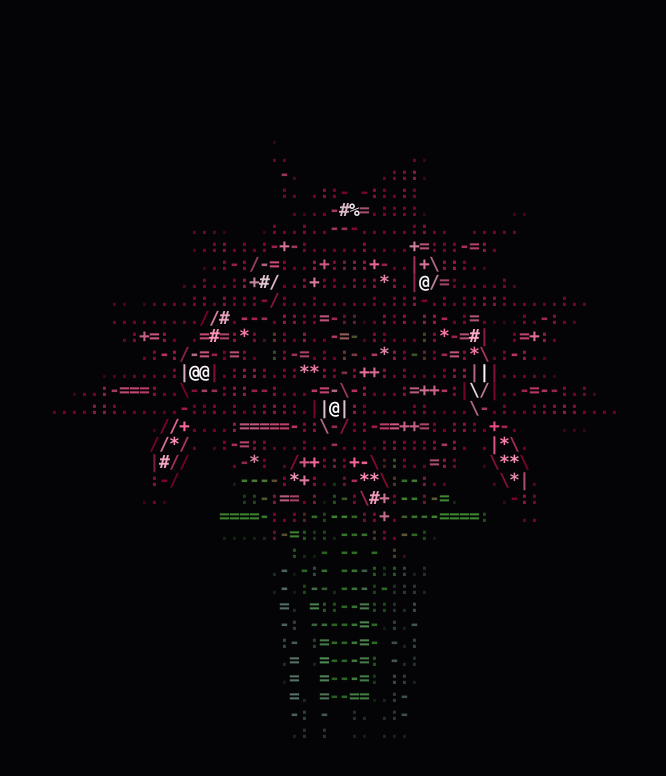
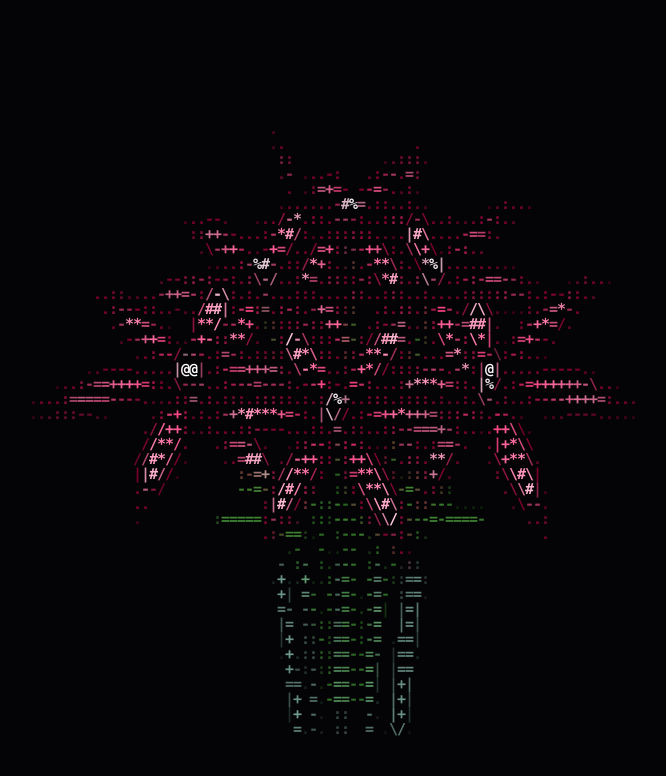
Before and after one commit to uldyn/prezentbukiet, a plain HTML site: page index.html in a window 1280 px wide. Shown: the whole page, without its empty margins (291-957 px from the left). Drawn offline with Linux system fonts and the light colour scheme.

Commit message:
Update index.html

```diff
--- a/index.html
+++ b/index.html
@@ -42,23 +42,23 @@
     let angleY = 0.25;
     let time = 0;
 
-    // 7 dużych, wyraźnych kwiatów lilii bez nadmiernego zagęszczenia
+    // 7 dużych, wyraźnych kwiatów lilii rozłożonych przestrzennie wokół osi obrotu
     const FLOWERS = [
-      { x: -56, y: 16,  z: 28,  rx: -0.20, ry: -0.45, rz: 0.16,  scale: 1.55, phase: 0.0 },
-      { x: 56,  y: 20,  z: 28,  rx: -0.20, ry: 0.45,  rz: -0.16, scale: 1.55, phase: 0.9 },
-      { x: 0,   y: 4,   z: 38,  rx: -0.15, ry: 0.05,  rz: 0.04,  scale: 1.50, phase: 1.8 },
+      { x: -58, y: 18,  z: 30,  rx: -0.22, ry: -0.45, rz: 0.16,  scale: 1.65, phase: 0.0 },
+      { x: 58,  y: 22,  z: 30,  rx: -0.22, ry: 0.45,  rz: -0.16, scale: 1.65, phase: 0.9 },
+      { x: 0,   y: 6,   z: 40,  rx: -0.16, ry: 0.05,  rz: 0.04,  scale: 1.58, phase: 1.8 },
 
-      { x: -34, y: 58,  z: 8,   rx: -0.34, ry: -0.30, rz: 0.12,  scale: 1.45, phase: 2.7 },
-      { x: 34,  y: 60,  z: 8,   rx: -0.34, ry: 0.30,  rz: -0.12, scale: 1.45, phase: 3.6 },
-      { x: 0,   y: 88,  z: -6,  rx: -0.48, ry: 0.0,   rz: 0.0,   scale: 1.40, phase: 4.5 },
+      { x: -34, y: 62,  z: 8,   rx: -0.35, ry: -0.30, rz: 0.12,  scale: 1.50, phase: 2.7 },
+      { x: 34,  y: 64,  z: 8,   rx: -0.35, ry: 0.30,  rz: -0.12, scale: 1.50, phase: 3.6 },
+      { x: 0,   y: 92,  z: -6,  rx: -0.50, ry: 0.0,   rz: 0.0,   scale: 1.44, phase: 4.5 },
 
-      // Tylna strona do pełnego obrotu 360°
-      { x: 0,   y: 34,  z: -36, rx: -0.26, ry: 3.14,  rz: 0.0,   scale: 1.52, phase: 5.4 }
+      // Tył bukietu (obrót 360°)
+      { x: 0,   y: 36,  z: -36, rx: -0.26, ry: 3.14,  rz: 0.0,   scale: 1.58, phase: 5.4 }
     ];
 
     const BUDS = [
-      { x: 24,  y: 108, z: -4, tipX: 30,  tipY: 126, tipZ: -2, phase: 0.4 },
-      { x: -24, y: 104, z: -6, tipX: -30, tipY: 122, tipZ: -4, phase: 1.8 }
+      { x: 24,  y: 112, z: -4, tipX: 30,  tipY: 130, tipZ: -2, phase: 0.4 },
+      { x: -24, y: 108, z: -6, tipX: -30, tipY: 126, tipZ: -4, phase: 1.8 }
     ];
 
     const LEAVES = Array.from({ length: 8 }, (_, i) => {
@@ -129,12 +129,12 @@
         Math.hypot(p2.x - p1.x, p2.y - p1.y) > 0.25
       ) {
         const g = ctx.createLinearGradient(p1.x, p1.y, p2.x, p2.y);
-        g.addColorStop(0.0, "#ff5c93");
-        g.addColorStop(0.45, "#ffa3c2");
+        g.addColorStop(0.0, "#ff4d88");
+        g.addColorStop(0.5, "#ff99bc");
         g.addColorStop(1.0, "#ffffff");
         return g;
       }
-      return "#ffa3c2";
+      return "#ff99bc";
     }
 
     function boostSaturation(r, g, b, sat) {
@@ -184,12 +184,12 @@
       const scale = Math.min((cols / charAspect) / 260, rows / 240);
       const items = [];
 
-      // Smukły wazon z kilkoma pionowymi prążkami
+      // Wazony pionowe żebra u dołu
       const vaseTopY = -46;
       const vaseBotY = -110;
       const radTop = 28;
       const radBot = 20;
-      const ribs = 10;
+      const ribs = 12;
 
       for (let i = 0; i < ribs; i++) {
         const a1 = (i / ribs) * Math.PI * 2;
@@ -202,8 +202,8 @@
         items.push({
           z: avgZ + 8,
           draw: () => {
-            srcCtx.strokeStyle = "rgba(155, 195, 180, 0.45)";
-            srcCtx.lineWidth = Math.max(1.0, 1.2 * t1.p);
+            srcCtx.strokeStyle = "rgba(155, 200, 185, 0.55)";
+            srcCtx.lineWidth = Math.max(1.2, 1.4 * t1.p);
             srcCtx.beginPath();
             srcCtx.moveTo(t1.x, t1.y);
             srcCtx.lineTo(b1.x, b1.y);
@@ -226,7 +226,7 @@
             srcCtx.moveTo(pBot.x, pBot.y);
             srcCtx.quadraticCurveTo(pMid.x, pMid.y, pTop.x, pTop.y);
             srcCtx.strokeStyle = "#3a6e33";
-            srcCtx.lineWidth = Math.max(1.1, 1.6 * pMid.p);
+            srcCtx.lineWidth = Math.max(1.2, 1.7 * pMid.p);
             srcCtx.stroke();
           }
         });
@@ -294,7 +294,7 @@
         });
       });
 
-      // Kwiaty lilii: 6 wyraźnych płatków z jasnym wnętrzem i wyraźnym obrysem
+      // Wyraźne kwiaty lilii: 6 smukłych płatków w kształcie gwiazdy z jasnym wnętrzem i wyraźnym konturem
       FLOWERS.forEach((fl) => {
         const sway = Math.sin(time * 1.3 + fl.phase) * 0.025;
         const centerW = localToWorld(0, 0, 0, fl);
@@ -303,8 +303,8 @@
 
         for (let p = 0; p < 6; p++) {
           const theta = (p / 6) * Math.PI * 2;
-          const len = p % 2 === 0 ? 32 : 29;
-          const wid = 8.5;
+          const len = p % 2 === 0 ? 34 : 31;
+          const wid = 9.0;
           const curl = -6.0;
 
           const cosT = Math.cos(theta);
@@ -373,9 +373,10 @@
       const vw = Math.max(300, window.innerWidth || document.documentElement.clientWidth || 800);
       const vh = Math.max(300, window.innerHeight || document.documentElement.clientHeight || 600);
 
-      const targetCols = Math.min(125, Math.max(80, Math.floor(vw / 9)));
-      const cellW = Math.max(5, Math.floor(vw / targetCols));
-      const cellH = Math.max(9, Math.round(cellW / 0.55));
+      // Gęstsza siatka znaków, aby gwiazdy lilii i ich płatki nie zamieniały się w pojedyncze kropki
+      const targetCols = Math.min(160, Math.max(110, Math.floor(vw / 7)));
+      const cellW = Math.max(4, Math.floor(vw / targetCols));
+      const cellH = Math.max(7, Math.round(cellW / 0.55));
       const cols = Math.floor(vw / cellW);
       const rows = Math.floor(vh / cellH);
 
```
